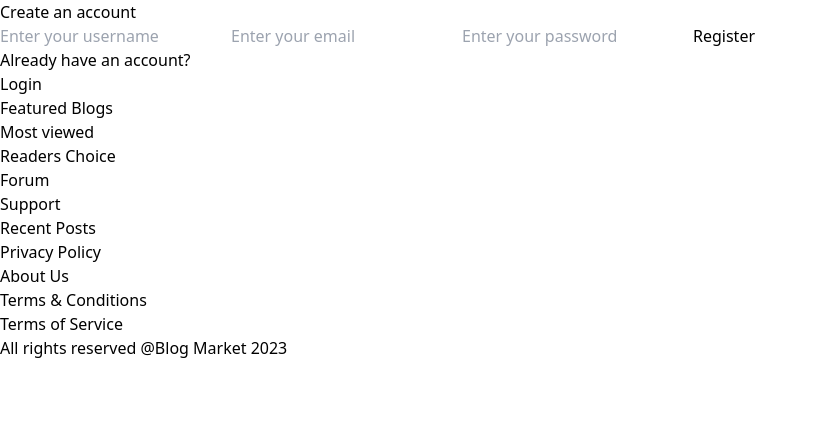
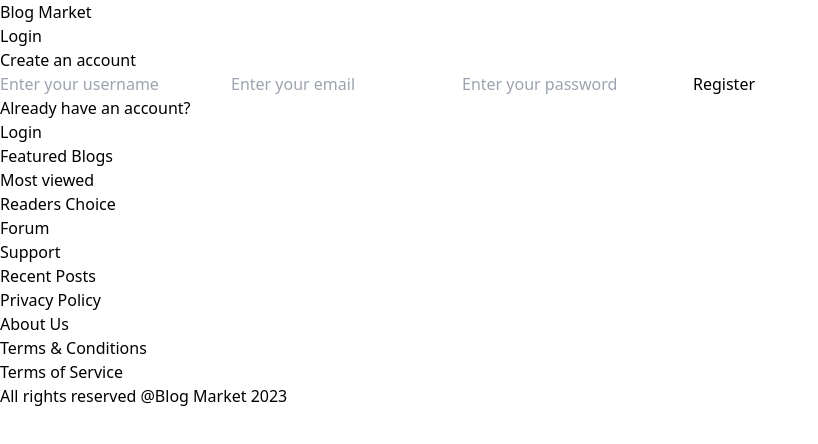
Before and after one commit to aLamba570/mern-blog, a React (Vite) app in the folder frontend/: page /register in a window 1280 px wide. Shown: the top 444 px of the page, without its empty margins (0-818 px from the left). Built offline with nearby package versions, Linux system fonts and the light colour scheme.

Commit message:
minor change

```diff
--- a/frontend/src/pages/Register.jsx
+++ b/frontend/src/pages/Register.jsx
@@ -5,8 +5,8 @@
     return (
         <>
       <div className="flex items-center justify-between px-6 md:px-[200px] py-4">
-    {/* <h1 className="text-lg md:text-xl font-extrabold"><Link to="/">Blog Market</Link></h1>
-    <h3><Link to="/login">Login</Link></h3> */}
+    <h1 className="text-lg md:text-xl font-extrabold"><Link to="/">Blog Market</Link></h1>
+    <h3><Link to="/login">Login</Link></h3>
     </div>
     <div className="w-full flex justify-center items-center h-[80vh] ">
        <div className="flex flex-col justify-center items-center space-y-4 w-[80%] md:w-[25%]">
```
